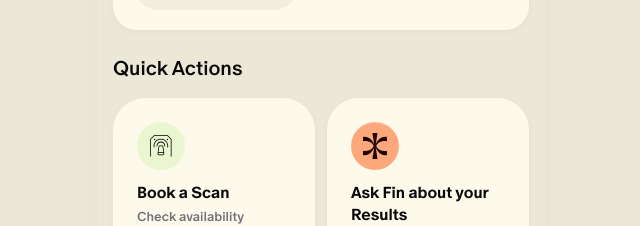
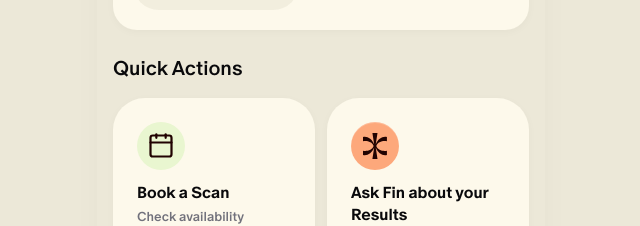
Before and after one commit to mollyreeddesign/aeon-assessment, a Next.js app: page / in a window 1280 px wide. Shown: the part 1280-1506 px from the top of the page, without its empty margins (319-959 px from the left). Built offline with nearby package versions, Linux system fonts and the light colour scheme.

Commit message:
feat: last minute updates

```diff
--- a/app/(dashboard)/metabolism/edit-goal/page.tsx
+++ b/app/(dashboard)/metabolism/edit-goal/page.tsx
@@ -48,7 +48,7 @@ export default function EditMetabolismGoalPage() {
 
           <ul className="mt-4 space-y-3 border-t border-zinc-100 pt-4">
             {tasks.map((task, index) => (
-              <li key={`${index}-${task.text}`} className="flex items-start gap-3">
+              <li key={`${index}-${task.text}`} className="flex items-center gap-3">
                 <input
                   type="checkbox"
                   checked={task.done}
@@ -61,7 +61,7 @@ export default function EditMetabolismGoalPage() {
                       ),
                     )
                   }
-                  className="mt-2 size-4 shrink-0 rounded-sm border border-zinc-400 bg-white accent-zinc-800 focus-visible:outline focus-visible:outline-2 focus-visible:outline-offset-2 focus-visible:outline-zinc-400"
+                  className="size-5 shrink-0 rounded-[0.3rem] border-[1.5px] border-zinc-500 bg-white accent-[#200201] shadow-[inset_0_1px_0_rgba(255,255,255,0.55)] focus-visible:outline focus-visible:outline-2 focus-visible:outline-offset-2 focus-visible:outline-zinc-400"
                 />
                 <input
                   value={task.text}
@@ -74,7 +74,9 @@ export default function EditMetabolismGoalPage() {
                       ),
                     )
                   }
-                  className="w-full rounded-lg border border-zinc-300 px-3 py-2 text-sm text-zinc-800 outline-none focus:border-zinc-500 focus:ring-2 focus:ring-zinc-200"
+                  className={`w-full rounded-lg border border-zinc-300 px-3 py-2 text-sm outline-none focus:border-zinc-500 focus:ring-2 focus:ring-zinc-200 ${
+                    task.done ? "text-zinc-500 line-through" : "text-zinc-800"
+                  }`}
                 />
                 <button
                   type="button"
--- a/components/dashboard/health-goal-card.tsx
+++ b/components/dashboard/health-goal-card.tsx
@@ -63,7 +63,7 @@ const CORE_GOALS: {
 ];
 
 const checkboxClass =
-  "mt-0.5 size-4 shrink-0 cursor-pointer rounded-sm border border-zinc-400 bg-[#FDF9EB] accent-zinc-800 focus-visible:outline focus-visible:outline-2 focus-visible:outline-offset-2 focus-visible:outline-zinc-400";
+  "size-5 shrink-0 cursor-pointer rounded-[0.3rem] border-[1.5px] border-zinc-500 bg-[#FDF9EB] accent-[#200201] shadow-[inset_0_1px_0_rgba(255,255,255,0.55)] focus-visible:outline focus-visible:outline-2 focus-visible:outline-offset-2 focus-visible:outline-zinc-400";
 
 export function HealthGoalCard() {
   const { showPinnedGoal } = useMetabolismPinned();
@@ -175,7 +175,7 @@ export function HealthGoalCard() {
               <ul className="mt-3 flex flex-col gap-3">
                 {HEALTH_GOAL_CHECKLISTS[expanded].items.map((task, taskIndex) => (
                   <li key={task}>
-                    <label className="flex cursor-pointer items-start gap-3 text-left">
+                    <label className="flex cursor-pointer items-center gap-3 text-left">
                       <input
                         type="checkbox"
                         checked={isChecked(expanded, taskIndex)}
@@ -184,7 +184,13 @@ export function HealthGoalCard() {
                         }
                         className={checkboxClass}
                       />
-                      <span className="text-sm leading-snug text-zinc-800">
+                      <span
+                        className={`text-sm leading-snug ${
+                          isChecked(expanded, taskIndex)
+                            ? "text-zinc-500 line-through"
+                            : "text-zinc-800"
+                        }`}
+                      >
                         {task}
                       </span>
                     </label>
--- a/components/dashboard/health-goals-page-view.tsx
+++ b/components/dashboard/health-goals-page-view.tsx
@@ -45,7 +45,7 @@ type GoalIcon = ComponentType<{
 }>;
 
 const CHECKBOX_CLASS =
-  "mt-0.5 size-4 shrink-0 cursor-pointer rounded-sm border border-zinc-400 bg-[#FDF9EB] accent-zinc-800 focus-visible:outline focus-visible:outline-2 focus-visible:outline-offset-2 focus-visible:outline-zinc-400";
+  "size-5 shrink-0 cursor-pointer rounded-[0.3rem] border-[1.5px] border-zinc-500 bg-[#FDF9EB] accent-[#200201] shadow-[inset_0_1px_0_rgba(255,255,255,0.55)] focus-visible:outline focus-visible:outline-2 focus-visible:outline-offset-2 focus-visible:outline-zinc-400";
 
 const CORE_GOAL_META: {
   id: Exclude<HealthGoalChecklistId, "metabolism">;
@@ -210,7 +210,7 @@ export function HealthGoalsPageView() {
               <ul className="mt-3 flex flex-col gap-3">
                 {items.map((task, taskIndex) => (
                   <li key={task}>
-                    <label className="flex cursor-pointer items-start gap-3 text-left">
+                    <label className="flex cursor-pointer items-center gap-3 text-left">
                       <input
                         type="checkbox"
                         checked={isChecked(id, taskIndex)}
@@ -219,7 +219,13 @@ export function HealthGoalsPageView() {
                         }
                         className={CHECKBOX_CLASS}
                       />
-                      <span className="text-sm leading-snug text-zinc-800">
+                      <span
+                        className={`text-sm leading-snug ${
+                          isChecked(id, taskIndex)
+                            ? "text-zinc-500 line-through"
+                            : "text-zinc-800"
+                        }`}
+                      >
                         {task}
                       </span>
                     </label>
@@ -255,7 +261,7 @@ export function HealthGoalsPageView() {
               <ul className="mt-3 flex flex-col gap-3">
                 {HEALTH_GOAL_CHECKLISTS.metabolism.items.map((task, taskIndex) => (
                   <li key={task}>
-                    <label className="flex cursor-pointer items-start gap-3 text-left">
+                    <label className="flex cursor-pointer items-center gap-3 text-left">
                       <input
                         type="checkbox"
                         checked={isChecked("metabolism", taskIndex)}
@@ -264,7 +270,13 @@ export function HealthGoalsPageView() {
                         }
                         className={CHECKBOX_CLASS}
                       />
-                      <span className="text-sm leading-snug text-zinc-800">
+                      <span
+                        className={`text-sm leading-snug ${
+                          isChecked("metabolism", taskIndex)
+                            ? "text-zinc-500 line-through"
+                            : "text-zinc-800"
+                        }`}
+                      >
                         {task}
                       </span>
                     </label>
--- a/components/dashboard/quick-actions.tsx
+++ b/components/dashboard/quick-actions.tsx
@@ -1,5 +1,5 @@
 import type { LucideIcon } from "lucide-react";
-import { FileText, LineChart } from "lucide-react";
+import { Calendar, FileText, LineChart } from "lucide-react";
 
 type LucideAction = {
   title: string;
@@ -48,39 +48,7 @@ function BookScanIcon() {
       className="flex h-12 w-12 shrink-0 items-center justify-center rounded-full bg-[rgb(233,246,208)]"
       aria-hidden
     >
-      <svg
-        xmlns="http://www.w3.org/2000/svg"
-        width="49"
-        height="48"
-        viewBox="0 0 49 48"
-        fill="none"
-        className="h-7 w-7 text-black"
-      >
-        <path
-          d="M42.4013 11.1333L37.2013 5.93325C36.8013 5.53325 36.3346 5.33325 35.8013 5.33325H12.868C12.3346 5.33325 11.8013 5.53325 11.468 5.93325L6.26797 11.1333C5.86797 11.5333 5.66797 11.9999 5.66797 12.5333V41.9999C5.66797 42.3999 5.93464 42.6666 6.33464 42.6666C6.73464 42.6666 7.0013 42.3999 7.0013 41.9999V12.5333C7.0013 12.3333 7.06797 12.1999 7.2013 12.0666L12.4013 6.86659C12.5346 6.73325 12.668 6.66659 12.868 6.66659H35.7346C35.9346 6.66659 36.068 6.73325 36.2013 6.86659L41.4013 12.0666C41.5346 12.1999 41.6013 12.3333 41.6013 12.5333V41.9999C41.6013 42.3999 41.868 42.6666 42.268 42.6666C42.668 42.6666 42.9346 42.3999 42.9346 41.9999V12.5333C43.0013 11.9999 42.8013 11.5333 42.4013 11.1333Z"
-          fill="currentColor"
-        />
-        <path
-          d="M24.3346 16.3333C20.1346 16.3333 16.668 19.7999 16.668 23.9999C16.668 24.3999 16.9346 24.6666 17.3346 24.6666C17.7346 24.6666 18.0013 24.3999 18.0013 23.9999C18.0013 20.5333 20.868 17.6666 24.3346 17.6666C27.8013 17.6666 30.668 20.5333 30.668 23.9999C30.668 24.3999 30.9346 24.6666 31.3346 24.6666C31.7346 24.6666 32.0013 24.3999 32.0013 23.9999C32.0013 19.7999 28.5346 16.3333 24.3346 16.3333Z"
-          fill="currentColor"
-        />
-        <path
-          fillRule="evenodd"
-          clipRule="evenodd"
-          d="M30.066 35.6002L28.5327 24.8668C28.3993 24.0002 27.5327 23.3335 26.5327 23.3335H22.1993C21.1993 23.3335 20.3327 24.0002 20.1993 24.8668L18.666 35.6002V35.6668V35.7335V38.0002C18.666 39.1335 19.5327 40.0002 20.666 40.0002H28.066C29.1993 40.0002 30.066 39.1335 30.066 38.0002V35.6668V35.6002ZM21.5324 25.0001C21.5324 24.8001 21.8658 24.6001 22.1991 24.6001H26.5324C26.8658 24.6001 27.1991 24.8001 27.1991 25.0001L28.5991 35.0001H20.0658L21.5324 25.0001ZM28.066 38.6668C28.466 38.6668 28.7327 38.4002 28.7327 38.0002V36.3335H19.9993V38.0002C19.9993 38.4002 20.266 38.6668 20.666 38.6668H28.066Z"
-          fill="currentColor"
-        />
-        <path
-          d="M24.2682 11.2666C17.2682 11.2666 11.6016 16.9333 11.6016 23.9333C11.6016 24.6666 11.6682 25.3333 11.8016 26.0666C11.8682 26.3999 12.2016 26.6666 12.6016 26.5999C12.9349 26.5333 13.2016 26.1999 13.1349 25.7999C13.0016 25.1999 13.0016 24.5333 13.0016 23.9333C13.0016 17.6666 18.0682 12.5999 24.3349 12.5999C30.6016 12.5999 35.6682 17.6666 35.6682 23.9333C35.6682 24.5999 35.6016 25.1999 35.5349 25.8666C35.4682 26.1999 35.7349 26.5999 36.0682 26.6666C36.1349 26.6666 36.1349 26.6666 36.2016 26.6666C36.5349 26.6666 36.8016 26.4666 36.8682 26.1333C37.0016 25.4666 37.0682 24.7333 37.0682 23.9999C36.9349 16.9333 31.2682 11.2666 24.2682 11.2666Z"
-          fill="currentColor"
-        />
-        <path
-          fillRule="evenodd"
-          clipRule="evenodd"
-          d="M13.4012 11.3333C14.0678 11.3333 14.6012 11.8666 14.6012 12.5333C14.6012 13.1333 14.0678 13.6666 13.4012 13.7333C12.7345 13.7333 12.2012 13.1999 12.2012 12.5333C12.2012 11.8666 12.7345 11.3333 13.4012 11.3333ZM34.6009 12.5333C34.6009 11.8667 35.1342 11.3333 35.8009 11.3333C36.4676 11.3333 37.0009 11.8667 37.0009 12.5333C37.0009 13.2 36.4676 13.7333 35.8009 13.7333C35.1342 13.7333 34.6009 13.2 34.6009 12.5333Z"
-          fill="currentColor"
-        />
-      </svg>
+      <Calendar className="h-7 w-7 text-[#200201]" strokeWidth={1.9} />
     </span>
   );
 }
```
Also changed, not shown: components/dashboard/metabolism/improve-metabolism-pinned-card.tsx (+24 -6 lines).
